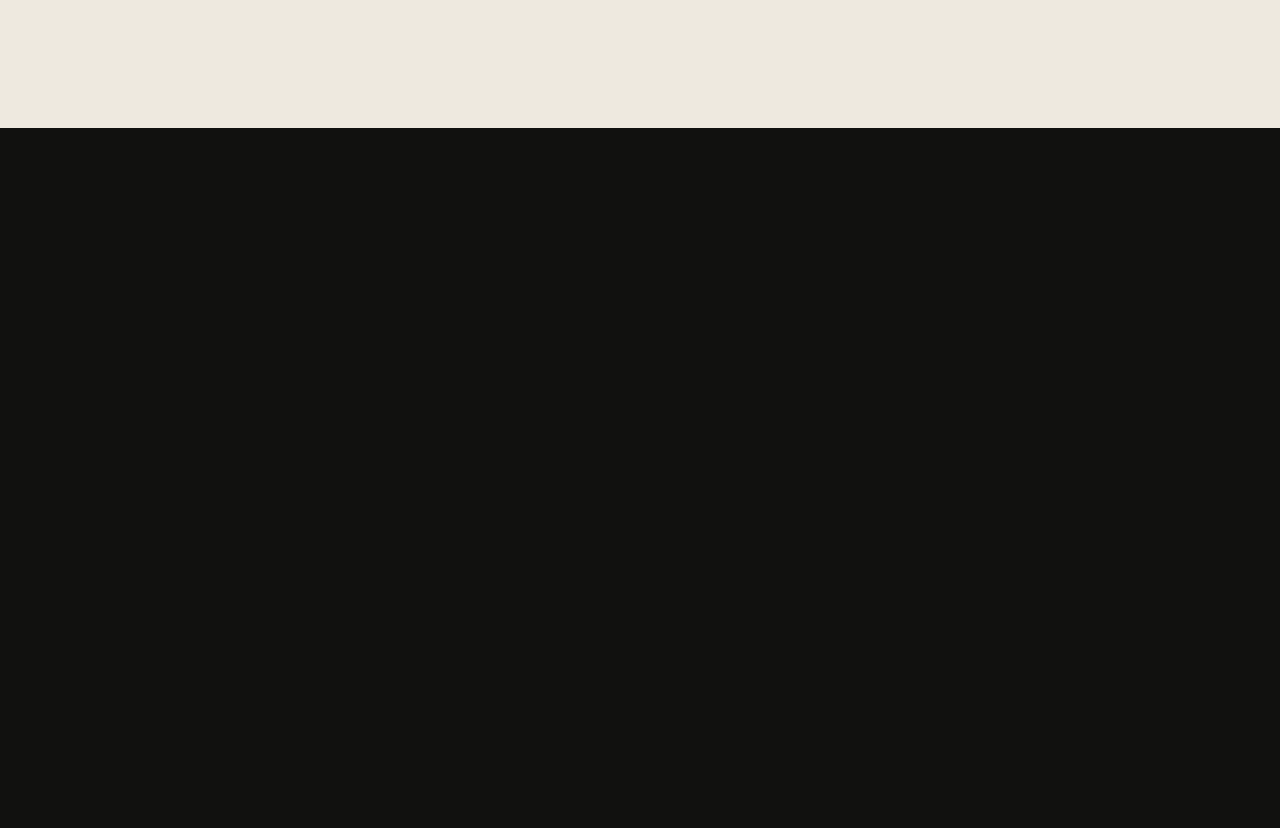
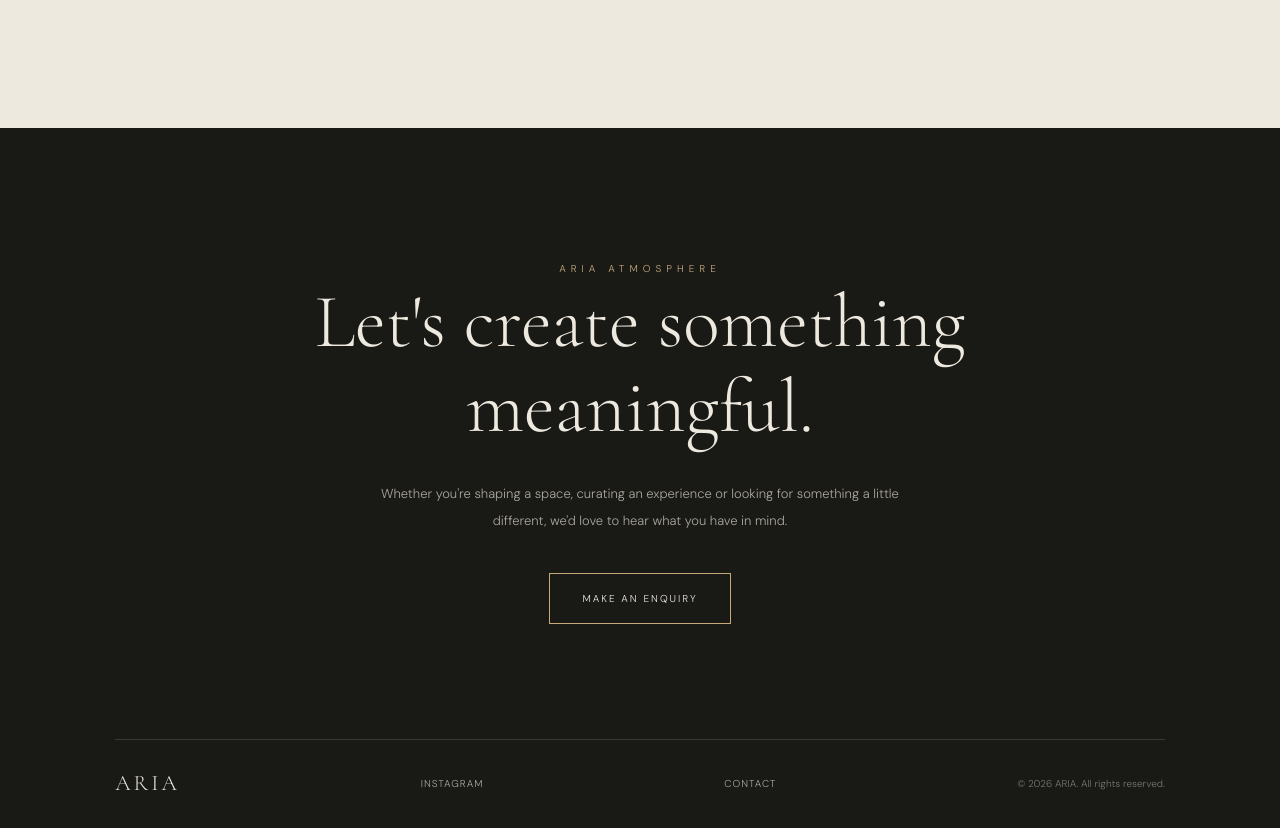
Before and after one commit to lucasound91/ariawebsite, a plain HTML site: page atmosphere/index.html in a window 1280 px wide. Shown: the part 8399-9227 px from the top of the page. Before the commit the page ends 8527 px from the top, so only its background shows below. Drawn offline with nearby package versions, Linux system fonts and the light colour scheme.

Commit message:
Update index.html

```diff
--- a/atmosphere/index.html
+++ b/atmosphere/index.html
@@ -1178,6 +1178,106 @@
   }
 }
 
+/* FINAL INVITATION & FOOTER */
+
+.final-cta {
+  padding: 125px 9% 35px;
+  background: #191916;
+  color: #eee9df;
+  text-align: center;
+}
+
+.final-cta-inner {
+  max-width: 800px;
+  margin: 0 auto;
+}
+
+.final-cta .eyebrow {
+  color: #c6aa7b;
+  margin-bottom: 28px;
+}
+
+.final-cta h2 {
+  font-family: var(--serif);
+  font-size: clamp(46px, 7vw, 76px);
+  font-weight: 300;
+  line-height: 1.12;
+  margin-bottom: 30px;
+  color: #eee9df;
+}
+
+.final-cta p {
+  max-width: 570px;
+  margin: 0 auto 38px;
+  color: #aaa69c;
+  font-size: 13px;
+  line-height: 2.1;
+}
+
+.final-cta-button {
+  display: inline-block;
+  padding: 16px 32px;
+  border: 1px solid #c6aa7b;
+  color: #eee9df;
+  text-decoration: none;
+  font-size: 10px;
+  letter-spacing: 2px;
+  text-transform: uppercase;
+  transition: all .3s ease;
+}
+
+.final-cta-button:hover {
+  background: #c6aa7b;
+  color: #191916;
+}
+
+.final-footer {
+  max-width: 1150px;
+  margin: 115px auto 0;
+  padding-top: 25px;
+  border-top: 1px solid rgba(238,233,223,.15);
+  display: flex;
+  justify-content: space-between;
+  align-items: center;
+  gap: 20px;
+}
+
+.final-footer a {
+  color: #aaa69c;
+  text-decoration: none;
+  font-size: 10px;
+  letter-spacing: 1px;
+  transition: color .3s ease;
+}
+
+.final-footer a:hover {
+  color: #c6aa7b;
+}
+
+.final-footer-brand {
+  font-family: var(--serif);
+  font-size: 22px;
+  letter-spacing: 3px;
+  color: #eee9df;
+}
+
+.final-footer-copy {
+  color: #77756e;
+  font-size: 10px;
+}
+
+@media (max-width: 700px) {
+  .final-cta {
+    padding: 100px 7% 30px;
+  }
+
+  .final-footer {
+    margin-top: 75px;
+    flex-direction: column;
+    gap: 18px;
+  }
+}
+
   </style>
 </head>
 
@@ -1664,6 +1764,46 @@
   </div>
 </section>
 
+<section class="final-cta">
+  <div class="final-cta-inner">
+
+    <span class="eyebrow">ARIA ATMOSPHERE</span>
+
+    <h2>Let's create something meaningful.</h2>
+
+    <p>
+      Whether you're shaping a space, curating an experience
+      or looking for something a little different, we'd love
+      to hear what you have in mind.
+    </p>
+
+    <a class="final-cta-button"
+       href="mailto:bookings@ariaviolin.com?subject=ARIA%20Atmosphere%20Enquiry">
+      Make an enquiry
+    </a>
+
+  </div>
+
+  <div class="final-footer">
+
+    <div class="final-footer-brand">ARIA</div>
+
+    <a href="https://www.instagram.com/aria_violinist/"
+       target="_blank" rel="noopener">
+      INSTAGRAM
+    </a>
+
+    <a href="mailto:bookings@ariaviolin.com">
+      CONTACT
+    </a>
+
+    <div class="final-footer-copy">
+      © 2026 ARIA. All rights reserved.
+    </div>
+
+  </div>
+</section>
+
 <script>
 document.querySelectorAll('.feeling-video-wrap').forEach(function (player) {
   const video = player.querySelector('.feeling-video');
```
